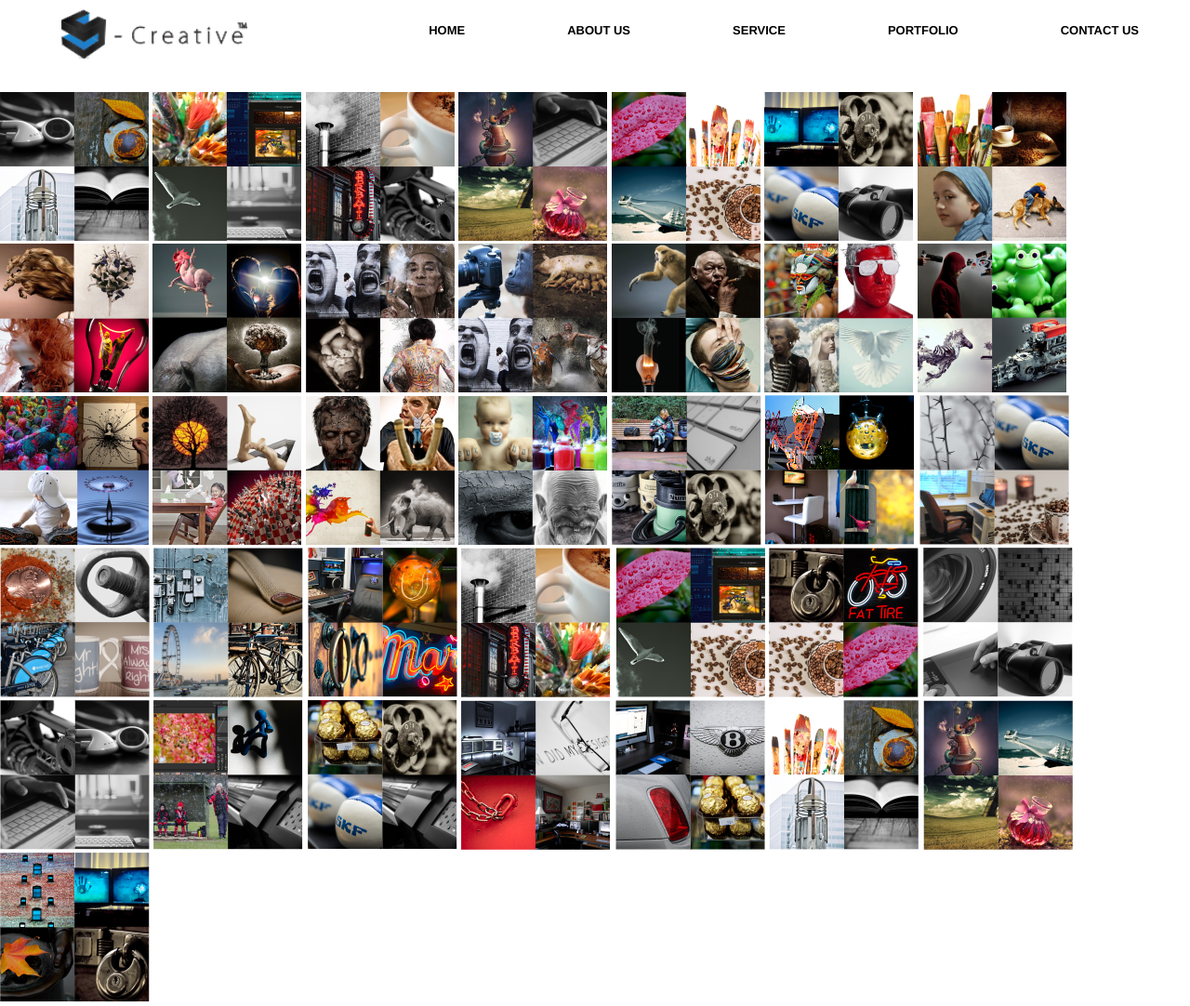
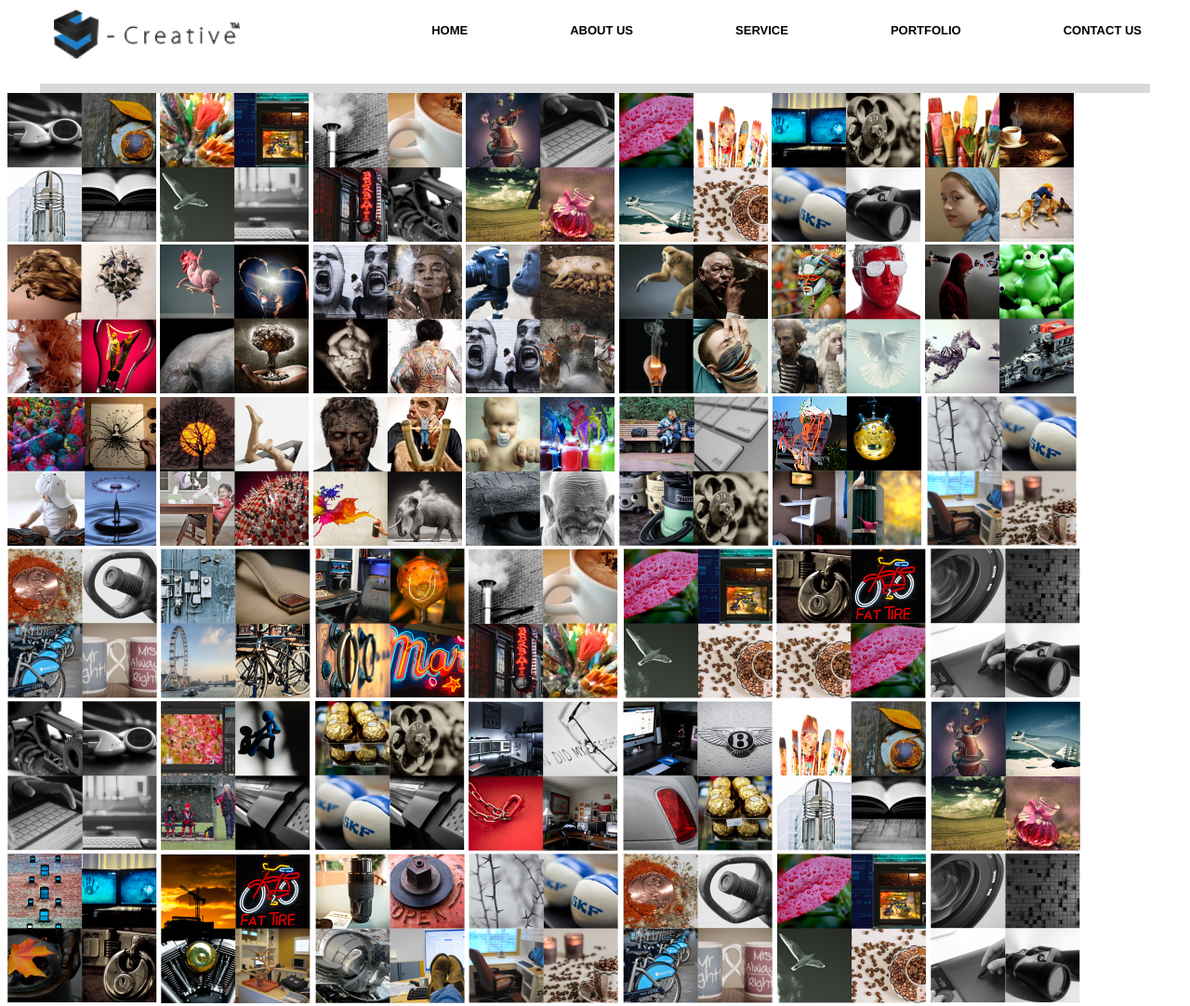
Before and after one commit to yokesh28/screative, a PHP site: page /respo/response.html in a window 1280 px wide. Shown: the whole page at 93% size. Run offline with PHP 8.4, Linux system fonts and the light colour scheme.

Commit message:
Signed-off-by: janani <janu.vu@gmail.com>

```diff
--- a/respo/css/style.css
+++ b/respo/css/style.css
@@ -68,7 +68,22 @@ box-shadow: 1 10px 0 1px rgb(14, 13, 13),0 16px 0 1px rgb(15, 14, 14),0 22px 0 1
 }
 
 .top-bar-section ul {
-	margin-right:0px;
+	margin-right:-46px;
+}
+
+.top-bar {
+box-shadow: 0px 0px 0px 0px rgba(0, 0, 0, 0.15);
+-webkit-box-shadow: 0px 10px 0px 0px rgba(0, 0, 0, 0.15);
+-moz-box-shadow: 0px 10px 0px 0px rgba(0, 0, 0, 0.15);
+}
+
+.imagess{
+	margin-left:8px;
+}
+
+
+.top-bar {
+height:80px;
 }
 
  .top-bar.expanded .title-area {
@@ -77,7 +92,7 @@ background:white;
 
 .logo  {
 background:white !important;
-margin: 10px 0px 44px;
+margin: 10px 43px;
 }
 
 .align li a:not(.button) {
@@ -94,7 +109,7 @@ margin: 10px 0px 44px;
 
 
 .name img{
-	margin-left:51px;
+	margin-left:0px;
 }
 
 
--- a/respo/response.html
+++ b/respo/response.html
@@ -86,7 +86,12 @@
 <img src="img/80-5.png">
 <img src="img/80-6.png">
 <img src="img/80-7.png">
-
+<img src="img/80-8.png">
+<img src="img/80-9.png">
+<img src="img/80-11.png">
+<img src="img/80-12.png">
+<img src="img/80-16.png">
+<img src="img/80-18.png">
 </div>
 
 
```
